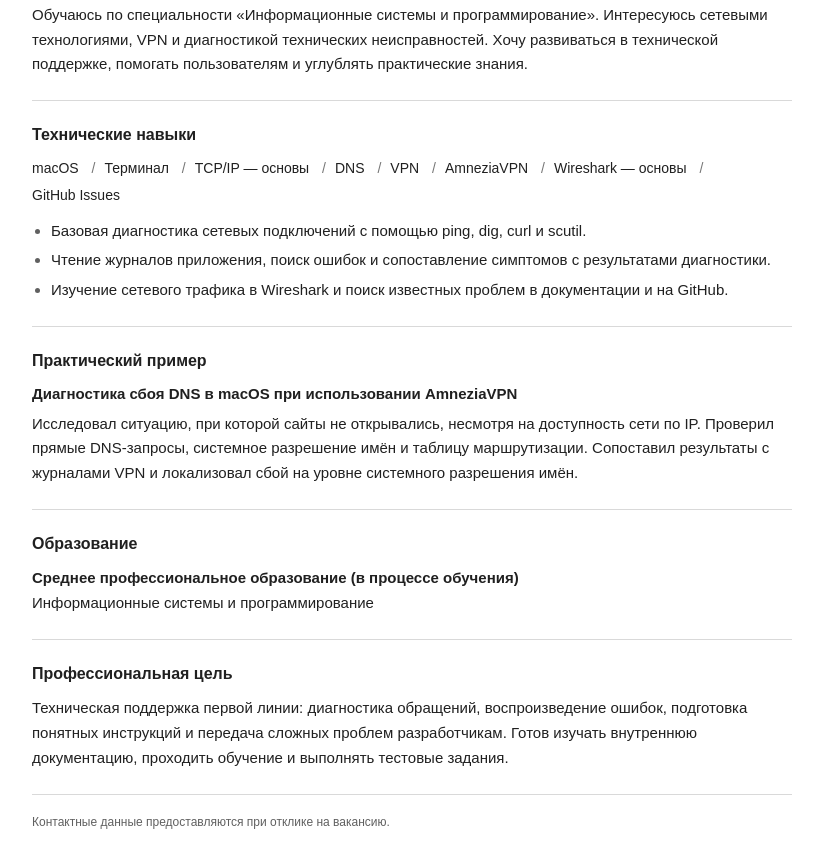
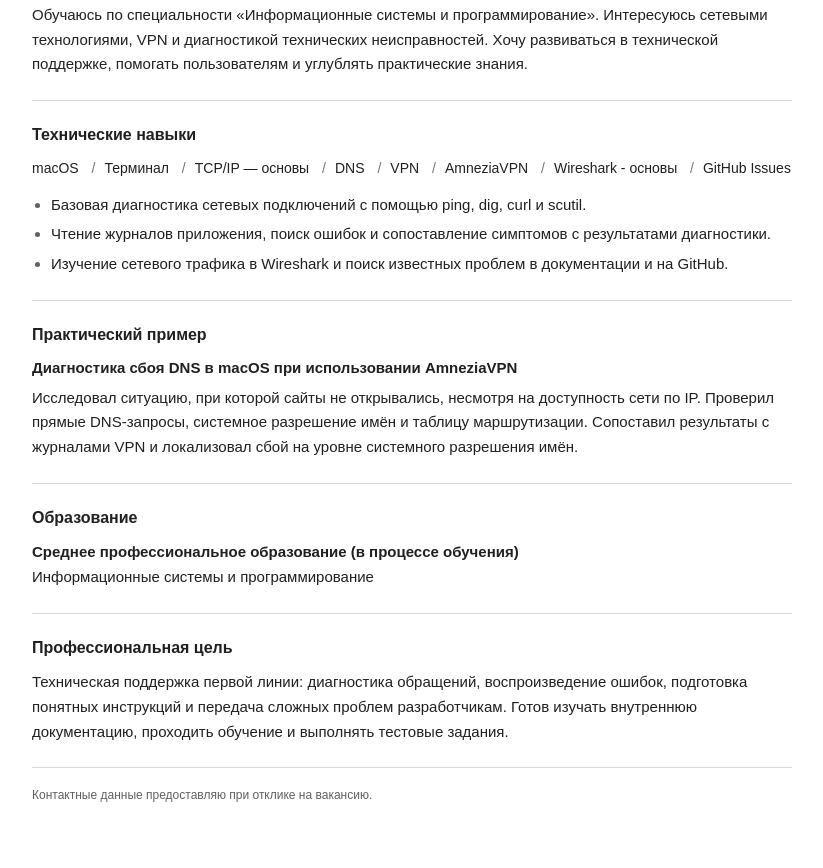
Before and after one commit to gleb00735/resume, a plain HTML site: page index.html in a window 1280 px wide. Shown: the part 286-1154 px from the top of the page, without its empty margins (228-1051 px from the left). Drawn offline with Linux system fonts and the light colour scheme.

Commit message:
Update index.html

```diff
--- a/index.html
+++ b/index.html
@@ -140,9 +140,9 @@ footer {
 <body><main>
 <header><div class="eyebrow">Резюме</div><h1>Глеб</h1><p class="role">Начинающий специалист технической поддержки</p><p class="meta">Удалённая работа - Частичная занятость - Стажировка</p></header>
 <section><h2>О себе</h2><p>Обучаюсь по специальности «Информационные системы и программирование». Интересуюсь сетевыми технологиями, VPN и диагностикой технических неисправностей. Хочу развиваться в технической поддержке, помогать пользователям и углублять практические знания.</p></section>
-<section><h2>Технические навыки</h2><ul class="skills"><li>macOS</li><li>Терминал</li><li>TCP/IP — основы</li><li>DNS</li><li>VPN</li><li>AmneziaVPN</li><li>Wireshark — основы</li><li>GitHub Issues</li></ul><ul style="margin-top:12px"><li>Базовая диагностика сетевых подключений с помощью ping, dig, curl и scutil.</li><li>Чтение журналов приложения, поиск ошибок и сопоставление симптомов с результатами диагностики.</li><li>Изучение сетевого трафика в Wireshark и поиск известных проблем в документации и на GitHub.</li></ul></section>
+<section><h2>Технические навыки</h2><ul class="skills"><li>macOS</li><li>Терминал</li><li>TCP/IP — основы</li><li>DNS</li><li>VPN</li><li>AmneziaVPN</li><li>Wireshark - основы</li><li>GitHub Issues</li></ul><ul style="margin-top:12px"><li>Базовая диагностика сетевых подключений с помощью ping, dig, curl и scutil.</li><li>Чтение журналов приложения, поиск ошибок и сопоставление симптомов с результатами диагностики.</li><li>Изучение сетевого трафика в Wireshark и поиск известных проблем в документации и на GitHub.</li></ul></section>
 <section><h2>Практический пример</h2><div class="case"><h3>Диагностика сбоя DNS в macOS при использовании AmneziaVPN</h3><p>Исследовал ситуацию, при которой сайты не открывались, несмотря на доступность сети по IP. Проверил прямые DNS-запросы, системное разрешение имён и таблицу маршрутизации. Сопоставил результаты с журналами VPN и локализовал сбой на уровне системного разрешения имён.</p></div></section>
 <section><h2>Образование</h2><p><strong>Среднее профессиональное образование (в процессе обучения)</strong><br>Информационные системы и программирование</p></section>
 <section><h2>Профессиональная цель</h2><p>Техническая поддержка первой линии: диагностика обращений, воспроизведение ошибок, подготовка понятных инструкций и передача сложных проблем разработчикам. Готов изучать внутреннюю документацию, проходить обучение и выполнять тестовые задания.</p></section>
-<footer>Контактные данные предоставляются при отклике на вакансию.</footer>
+<footer>Контактные данные предоставляю при отклике на вакансию.</footer>
 </main></body></html>
```
